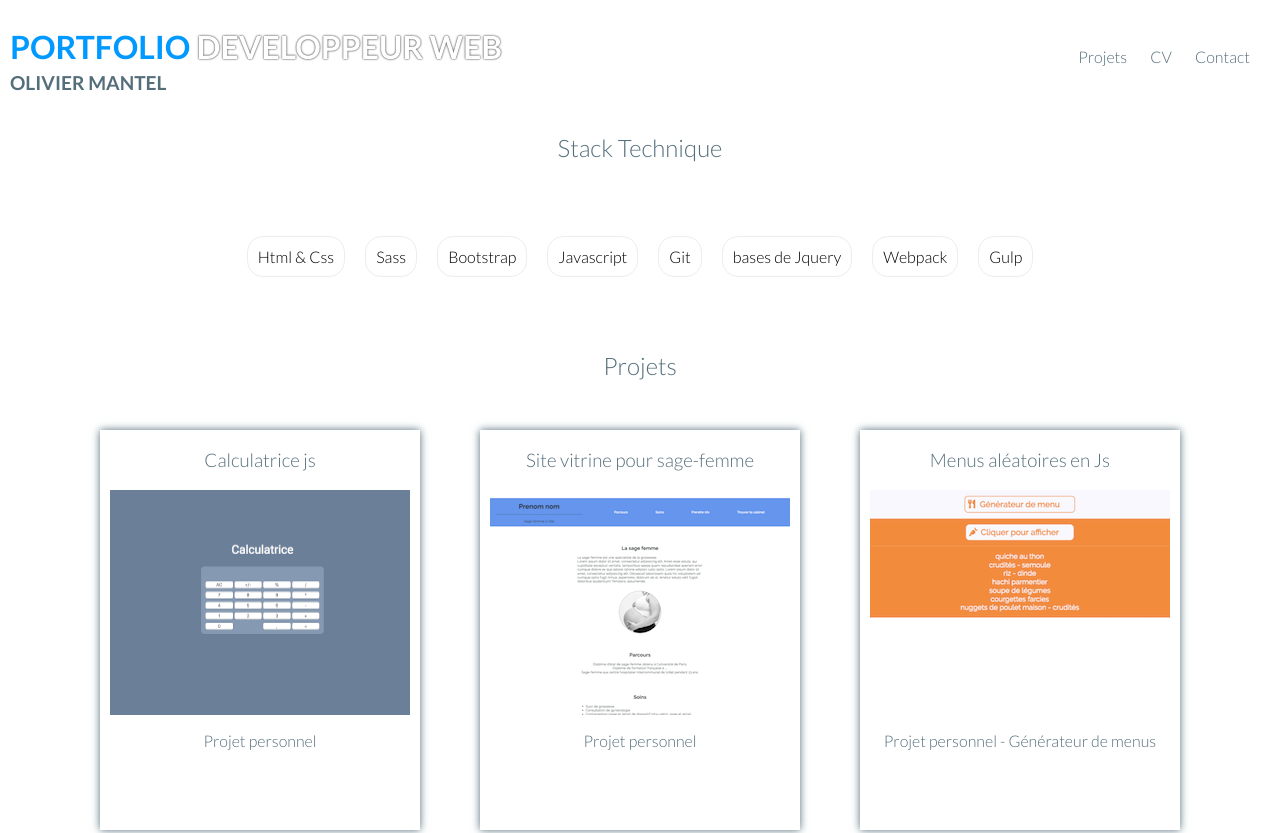
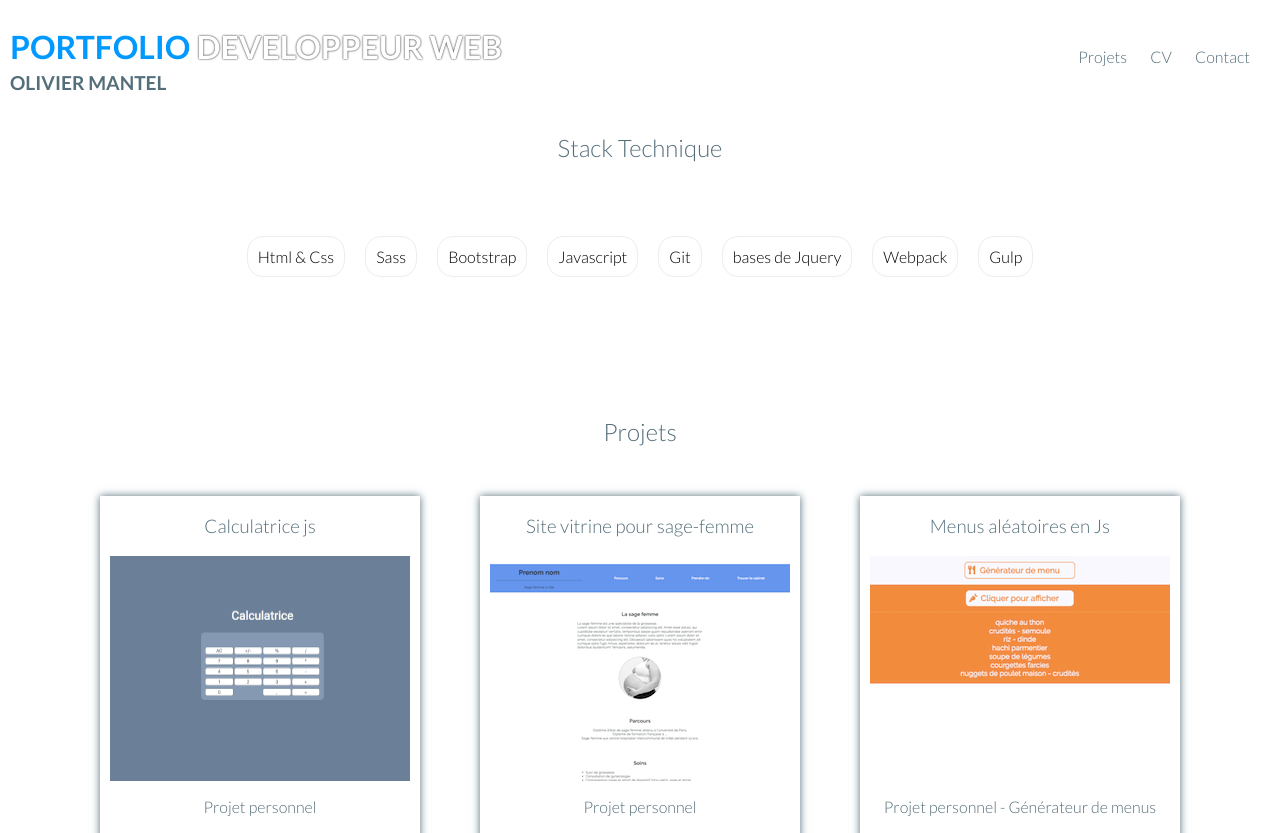
Before and after one commit to OMantel1/Portfolio, a plain HTML site: page index.html in a window 1280 px wide. Shown: the top 833 px of the page. Drawn offline with Linux system fonts and the light colour scheme.

Commit message:
Ajoute un padding top au bloc projet

```diff
--- a/sass/style.scss
+++ b/sass/style.scss
@@ -120,6 +120,9 @@ body {
 }
 
 /* projets */
+#projets{
+    padding-top: 50px;
+}
 .projets {
     display: flex;
     flex-direction: row;
```
Also changed, not shown: style.css.
